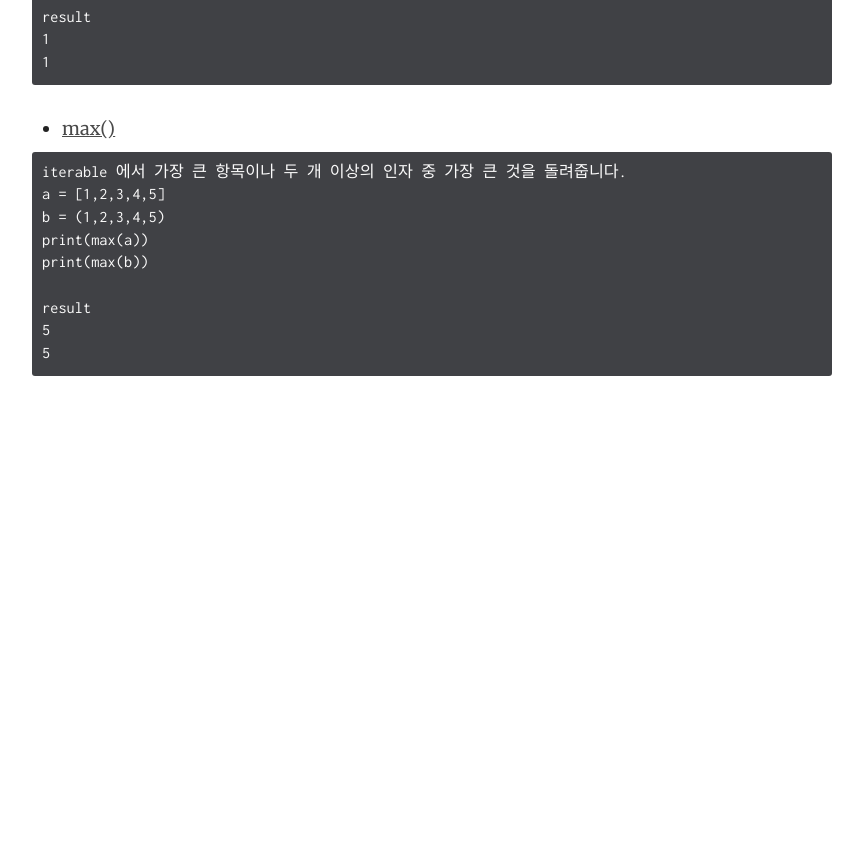
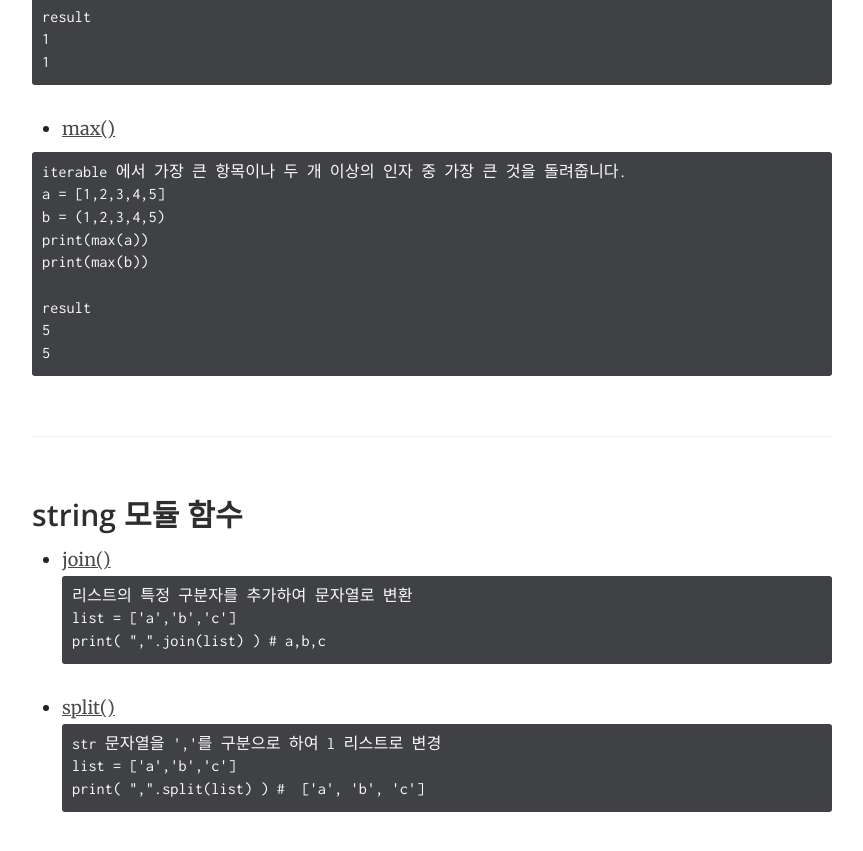
Before and after one commit to kang-rin/kang-rin.github.io, a Jekyll site: the page built from _docs/python/2020-05-19-python-Built-in-functions.md, in a window 1280 px wide and 900 px high, scrolled down 583 px. Shown: the top 851 px of the window, without its empty margins (358-1221 px from the left). Built offline with Jekyll 4.4.1, drawn with Linux system fonts in a browser that asks for light colours; comment, search, counter and statistics services are not loaded; before the commit the page ends 1047 px from its top, so only the background shows below that.

Commit message:
python add

````diff
--- a/_docs/python/2020-05-19-python-Built-in-functions.md
+++ b/_docs/python/2020-05-19-python-Built-in-functions.md
@@ -35,3 +35,18 @@ result
 5
 5
  ```
+
+### string 모듈 함수
+* [join()](https://zetawiki.com/wiki/%ED%8C%8C%EC%9D%B4%EC%8D%AC_join())
+ ```
+리스트의 특정 구분자를 추가하여 문자열로 변환
+list = ['a','b','c']
+print( ",".join(list) ) # a,b,c
+ ```
+
+* [split()](https://zetawiki.com/wiki/%ED%8C%8C%EC%9D%B4%EC%8D%AC_split())
+ ```
+str 문자열을 ','를 구분으로 하여 l 리스트로 변경
+list = ['a','b','c']
+print( ",".split(list) ) #  ['a', 'b', 'c']
+ ```
````
